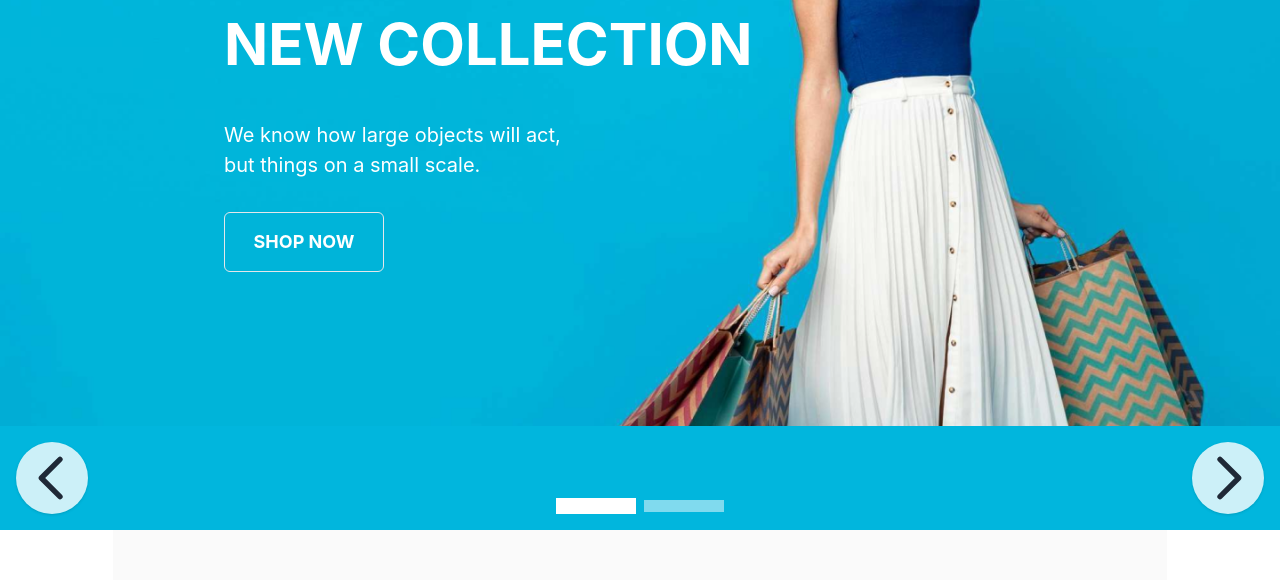
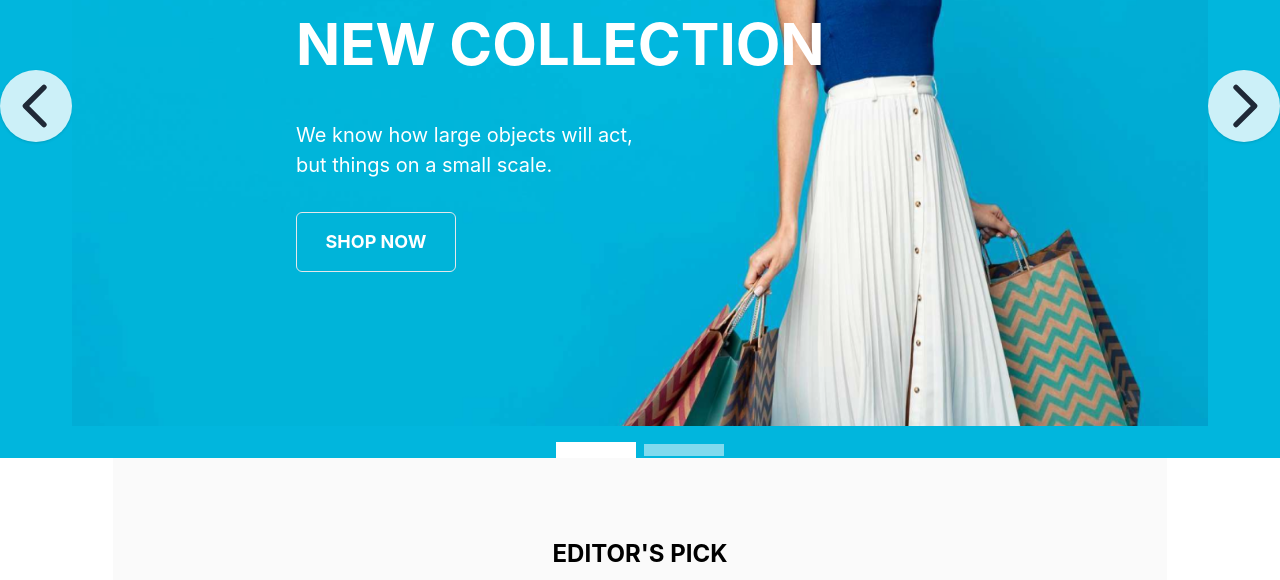
Before and after one commit to deryaAkan/e-commerce, a React (Create React App) app: page / in a window 1280 px wide. Shown: the part 304-884 px from the top of the page. Built offline with nearby package versions, Linux system fonts and the light colour scheme; no server answers.

Commit message:
chevron fix

```diff
--- a/src/Components/Slider.js
+++ b/src/Components/Slider.js
@@ -74,20 +74,27 @@ export default function Slider({
   }, []);
 
   return (
-    <div className="overflow-hidden relative font-Montserrat bg-[#01B6DD]">
+    <div className="relative font-Montserrat bg-[#01B6DD] flex flex-col items-center">
+      <div className="flex justify-center w-full">
+        <button
+          onClick={prev}
+          className="p-1 rounded-full shadow bg-white/80 text-gray-800 hover:bg-white self-center"
+        >
+          <ChevronLeft />
+        </button>
         <div
-        className="flex transition-transform ease-out duration-500 h-[640px]"
+          className="flex transition-transform ease-out duration-500 h-[640px] overflow-hidden w-full"
           style={{ transform: `translateX(-${curr * 100}%)` }}
         >
           {slides.map((slide, index) => (
             <div
               key={index}
-            className="w-full flex justify-center flex-shrink-0 relative "
+              className="w-full flex justify-center flex-shrink-0 relative"
             >
               <img
                 src={slide.img}
                 alt={`Slide ${index}`}
-              className="w-full overflow-hidden sm:object-cover sm:w-fit  "
+                className="w-full overflow-hidden sm:object-cover sm:w-fit"
               />
               <div className="absolute top-0 left-0 w-full h-full flex items-center justify-items-start sm:justify-center sm:items-center pl-16 sm:pl-0 ">
                 <div className="text-white sm:items-center text-left sm:text-center flex flex-col gap-8 sm:px-0 px-40">
@@ -109,34 +116,23 @@ export default function Slider({
             </div>
           ))}
         </div>
-      <div className="inset-0 flex items-center justify-between p-4">
-        <button
-          onClick={prev}
-          className="p-1 rounded-full shadow bg-white/80 text-gray-800 hover:bg-white"
-        >
-          <ChevronLeft />
-        </button>
         <button
           onClick={next}
-          className="p-1 rounded-full shadow bg-white/80 text-gray-800 hover:bg-white"
+          className="p-1 rounded-full shadow bg-white/80 text-gray-800 hover:bg-white self-center"
         >
           <ChevronRight />
         </button>
       </div>
-
-      <div className="absolute bottom-4 right-0 left-0 sm:hidden">
-        <div className="flex items-center justify-center gap-2">
+      <div className="flex items-center justify-center gap-2 mt-4">
         {slides.map((_, i) => (
           <div
             key={i}
-              className={`
-                transition-all w-20 h-3 bg-white
-                ${curr === i ? "p-2" : "bg-opacity-50"}
-              `}
+            className={`transition-all w-20 h-3 bg-white ${
+              curr === i ? "p-2" : "bg-opacity-50"
+            }`}
           />
         ))}
       </div>
     </div>
-    </div>
   );
 }
```
Lines whose indentation alone changed are shown as unchanged.
